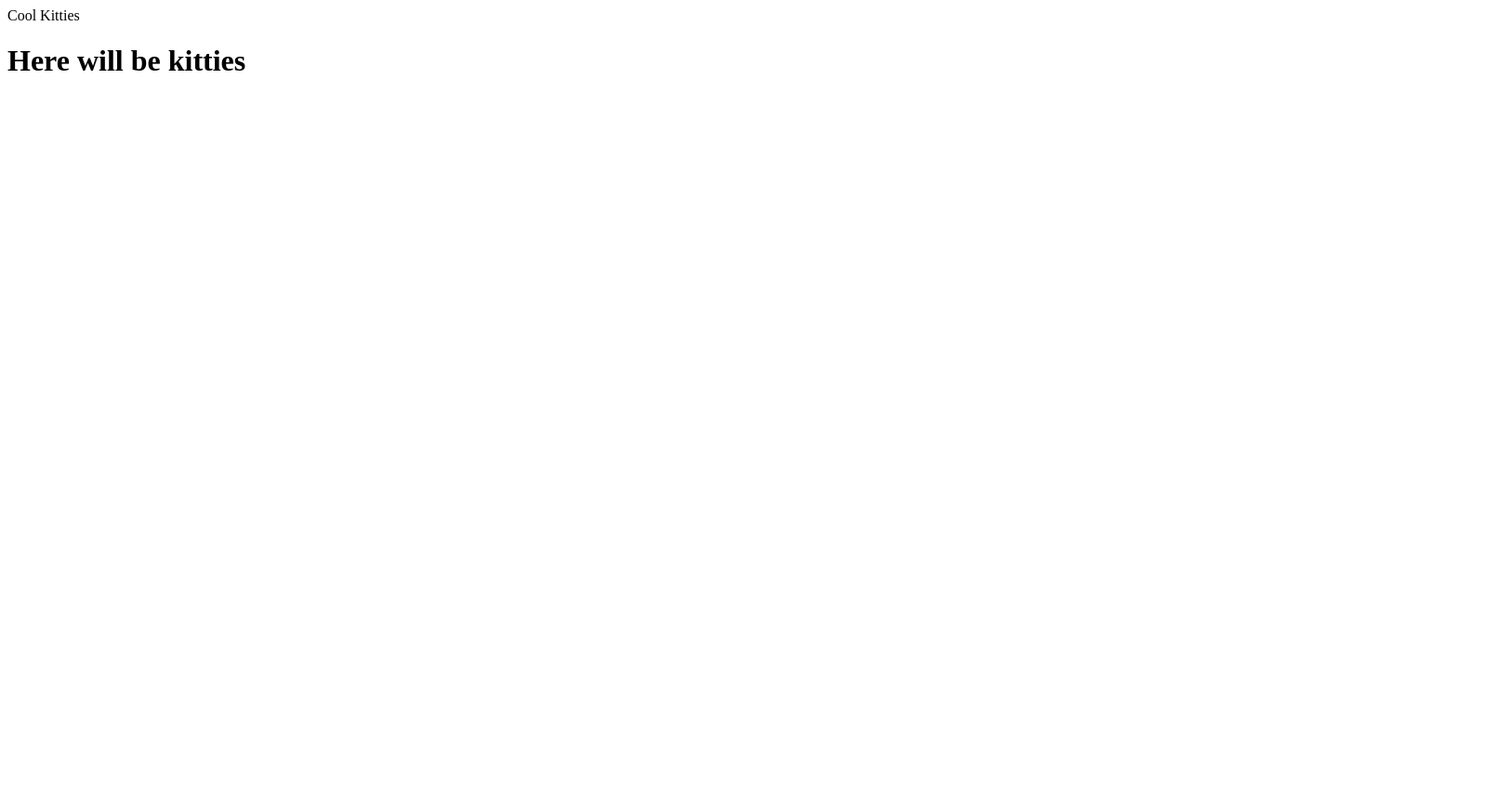
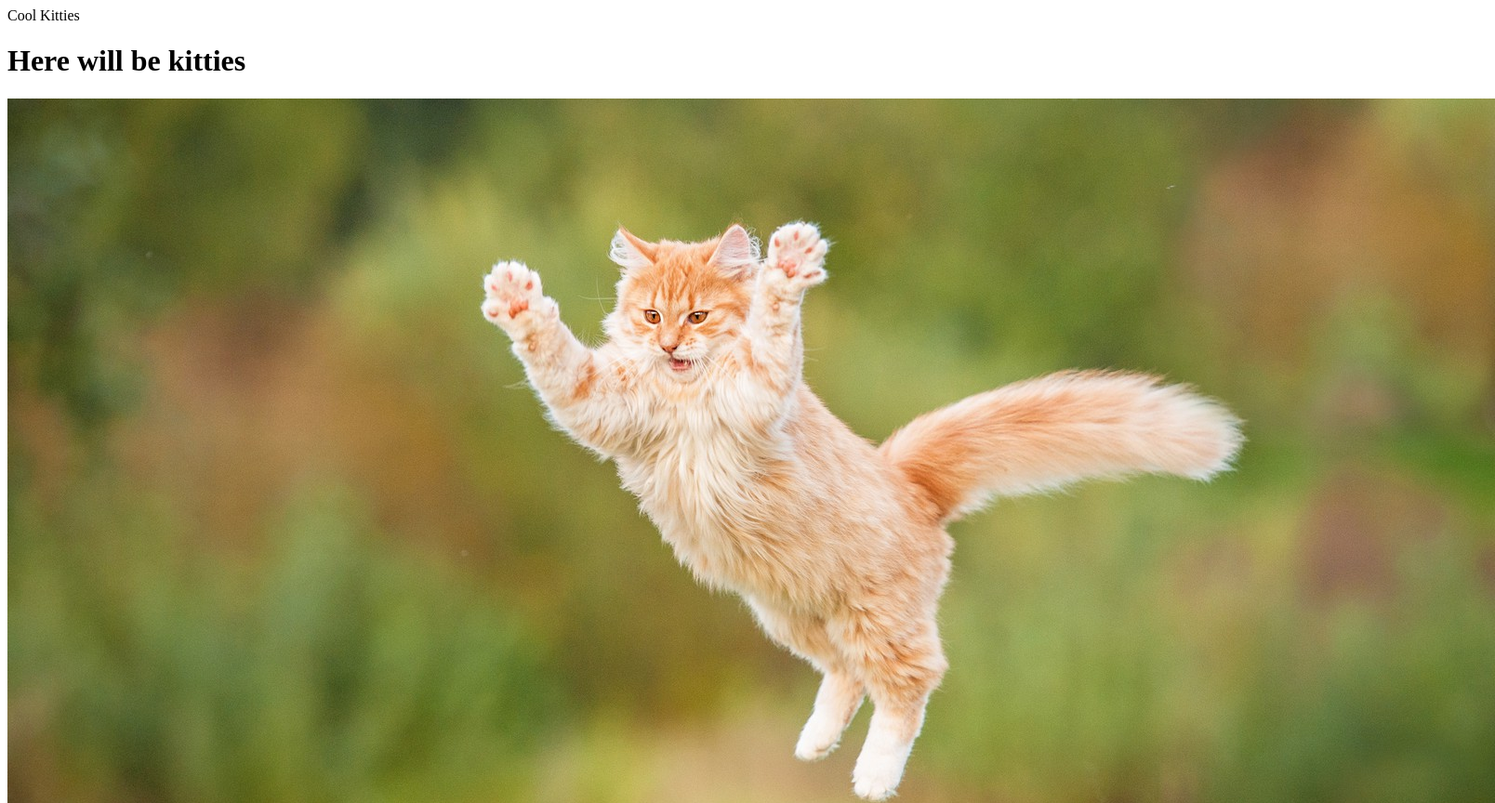
Before and after one commit to tarasmvol/cool-kities, a plain HTML site: page index.html in a window 1280 px wide. Shown: the top 864 px of the page at 93% size, 1608 px wide, since content can reach past the window. Before the commit the page ends 800 px from the top, so only its background shows below. Drawn offline with Linux system fonts and the light colour scheme.

Commit message:
Image added

```diff
--- a/index.html
+++ b/index.html
@@ -8,6 +8,7 @@
   </head>
   <body>
     <h1> Here will be kitties </h1>
+    <img src = "img/cat.jpeg"> alt ="Nice cat">
 
   </body>
 </html>
```
